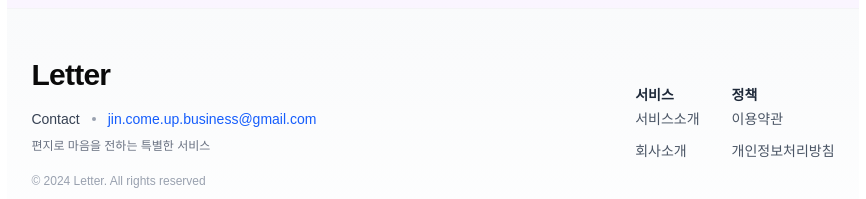
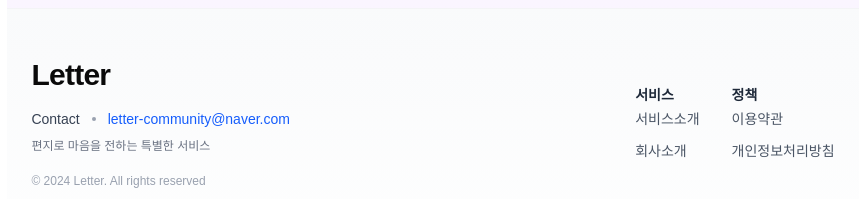
Before and after one commit to lhjwork/letter-community, a Next.js app: page / in a window 1280 px wide. Shown: the part 908-1107 px from the top of the page, without its empty margins (207-1073 px from the left). Built offline with nearby package versions, Linux system fonts and the light colour scheme; no server answers; a web font is replaced by a local one.

Commit message:
fix : email address

```diff
--- a/components/shareds/Footer.tsx
+++ b/components/shareds/Footer.tsx
@@ -1,4 +1,3 @@
-
 import Link from "next/link";
 
 export default function Footer() {
@@ -8,16 +7,14 @@
         <div className="flex flex-col lg:flex-row justify-between items-start lg:items-center gap-8">
           {/* 왼쪽: 로고 및 연락처 */}
           <div className="flex flex-col space-y-4">
-            <div className="text-3xl font-bold tracking-tight">
-              Letter
-            </div>
+            <div className="text-3xl font-bold tracking-tight">Letter</div>
 
             <div className="space-y-2">
               <div className="flex items-center space-x-3 text-sm">
                 <span className="font-medium text-gray-700">Contact</span>
                 <div className="w-1 h-1 bg-gray-400 rounded-full"></div>
-                <a href="mailto:jin.come.up.business@gmail.com" className="text-blue-600 hover:text-blue-700 transition-colors duration-200 hover:underline">
-                  jin.come.up.business@gmail.com
+                <a href="mailto:letter-community@naver.com" className="text-blue-600 hover:text-blue-700 transition-colors duration-200 hover:underline">
+                  letter-community@naver.com
                 </a>
               </div>
 
```
